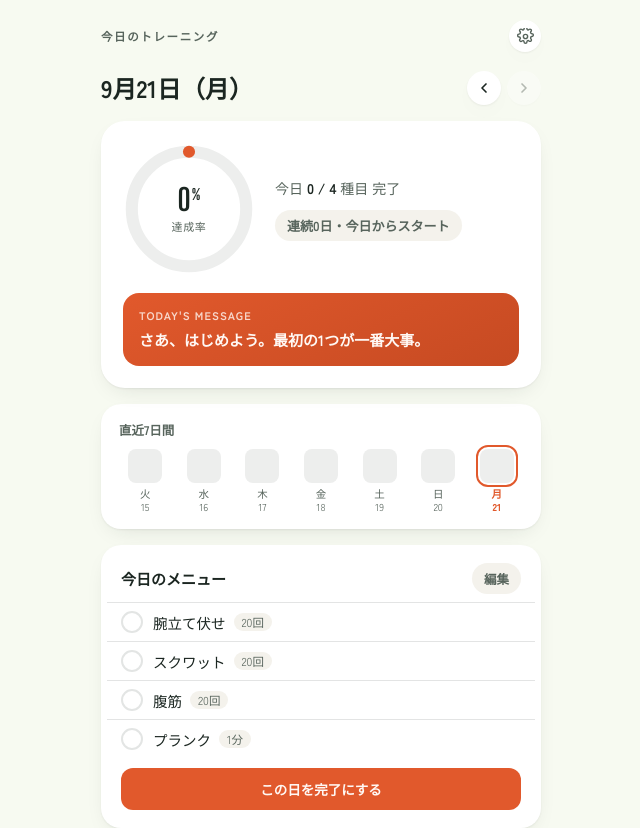
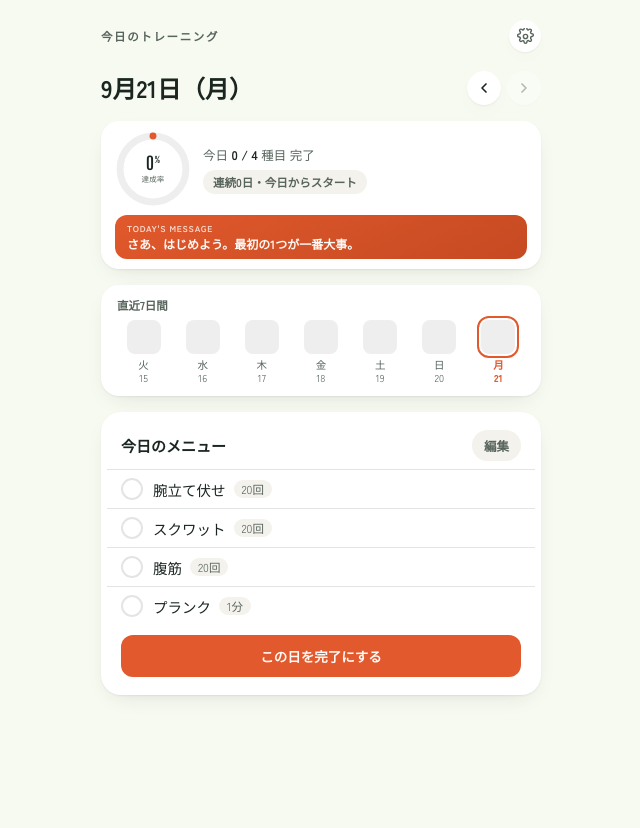
Before and after one commit to kazuchiba0903-boop/strength-tracker, a plain HTML site: page index.html in a window 1280 px wide. Shown: the whole page, without its empty margins (319-959 px from the left). After the commit the page ends 800 px from the top, so only its background shows below. Drawn offline with Linux system fonts and the light colour scheme.

Commit message:
Add files via upload

```diff
--- a/index.html
+++ b/index.html
@@ -96,18 +96,18 @@
 
   .ring-card{
     background:var(--surface);
-    border-radius:24px;
-    padding:22px;
+    border-radius:18px;
+    padding:10px 14px;
     box-shadow:var(--shadow);
     display:flex;
     flex-direction:column;
-    gap:18px;
+    gap:8px;
     position:sticky;
     top:env(safe-area-inset-top, 0px);
     z-index:5;
   }
-  .ring-top{display:flex;align-items:center;gap:20px;}
-  .ring-wrap{position:relative;width:132px;height:132px;flex:none;}
+  .ring-top{display:flex;align-items:center;gap:12px;}
+  .ring-wrap{position:relative;width:76px;height:76px;flex:none;}
   .ring-wrap svg{width:100%;height:100%;transform:rotate(-90deg);}
   .ring-track{fill:none;stroke:var(--ring-track);stroke-width:11;}
   .ring-fill{fill:none;stroke:var(--accent);stroke-width:11;stroke-linecap:round;transition:stroke-dasharray .5s ease, stroke .3s ease;}
@@ -115,26 +115,26 @@
   .ring-center{
     position:absolute;inset:0;display:flex;flex-direction:column;align-items:center;justify-content:center;
   }
-  .ring-pct{font-size:30px;line-height:1;color:var(--ink);}
-  .ring-pct sup{font-size:15px;margin-left:1px;}
-  .ring-label{font-size:11px;color:var(--ink-soft);margin-top:4px;letter-spacing:.06em;}
+  .ring-pct{font-size:18px;line-height:1;color:var(--ink);}
+  .ring-pct sup{font-size:9px;margin-left:1px;}
+  .ring-label{font-size:7.5px;color:var(--ink-soft);margin-top:1px;letter-spacing:.03em;}
 
-  .ring-side{display:flex;flex-direction:column;gap:12px;flex:1;min-width:0;}
-  .frac{font-size:14px;color:var(--ink-soft);}
+  .ring-side{display:flex;flex-direction:column;gap:6px;flex:1;min-width:0;}
+  .frac{font-size:12.5px;color:var(--ink-soft);}
   .frac b{color:var(--ink);font-weight:700;}
   .streak-pill{
-    display:inline-flex;align-items:center;gap:6px;
+    display:inline-flex;align-items:center;gap:5px;
     background:var(--good-soft);color:var(--good);
-    padding:6px 12px;border-radius:999px;
-    font-size:13px;font-weight:700;width:fit-content;
+    padding:4px 10px;border-radius:999px;
+    font-size:11.5px;font-weight:700;width:fit-content;
   }
-  .streak-pill svg{width:15px;height:15px;flex:none;}
+  .streak-pill svg{width:12px;height:12px;flex:none;}
   .streak-pill.zero{background:var(--surface-2);color:var(--ink-soft);}
 
   .history-card{
-    background:var(--surface);border-radius:20px;padding:16px 18px;box-shadow:var(--shadow);
+    background:var(--surface);border-radius:18px;padding:12px 16px;box-shadow:var(--shadow);
   }
-  .history-title{font-size:12.5px;font-weight:700;color:var(--ink-soft);margin-bottom:10px;}
+  .history-title{font-size:11.5px;font-weight:700;color:var(--ink-soft);margin-bottom:7px;}
   .history-row{display:flex;justify-content:space-between;gap:6px;}
   .history-day{display:flex;flex-direction:column;align-items:center;gap:5px;flex:1;}
   .history-sq{
@@ -255,13 +255,13 @@
   .ring-message{
     background:linear-gradient(155deg, var(--accent) 0%, var(--accent-strong) 100%);
     color:var(--accent-ink);
-    border-radius:16px;padding:14px 16px;
+    border-radius:12px;padding:7px 12px;
   }
   .ring-message.complete{
     background:linear-gradient(155deg, var(--good) 0%, #1F5E46 100%);
   }
-  .ring-message-eyebrow{font-size:11px;letter-spacing:.1em;text-transform:uppercase;opacity:.8;font-weight:700;}
-  .ring-message-text{font-size:15px;font-weight:700;margin-top:6px;line-height:1.5;text-wrap:balance;}
+  .ring-message-eyebrow{font-size:8.5px;letter-spacing:.09em;text-transform:uppercase;opacity:.8;font-weight:700;}
+  .ring-message-text{font-size:12px;font-weight:700;margin-top:2px;line-height:1.3;text-wrap:balance;}
 
   .modal-backdrop{
     position:fixed;inset:0;background:rgba(20,24,20,0.45);
```
